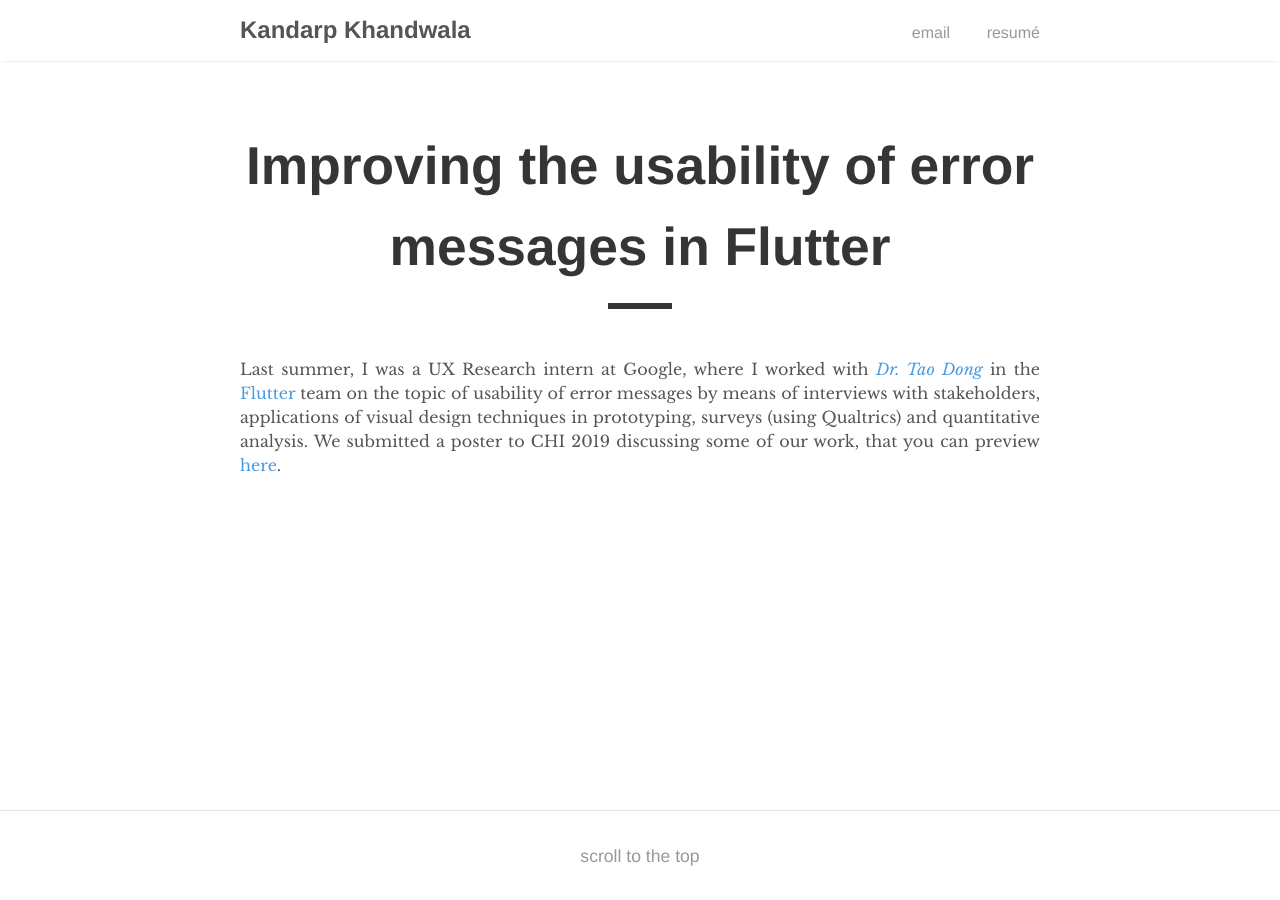
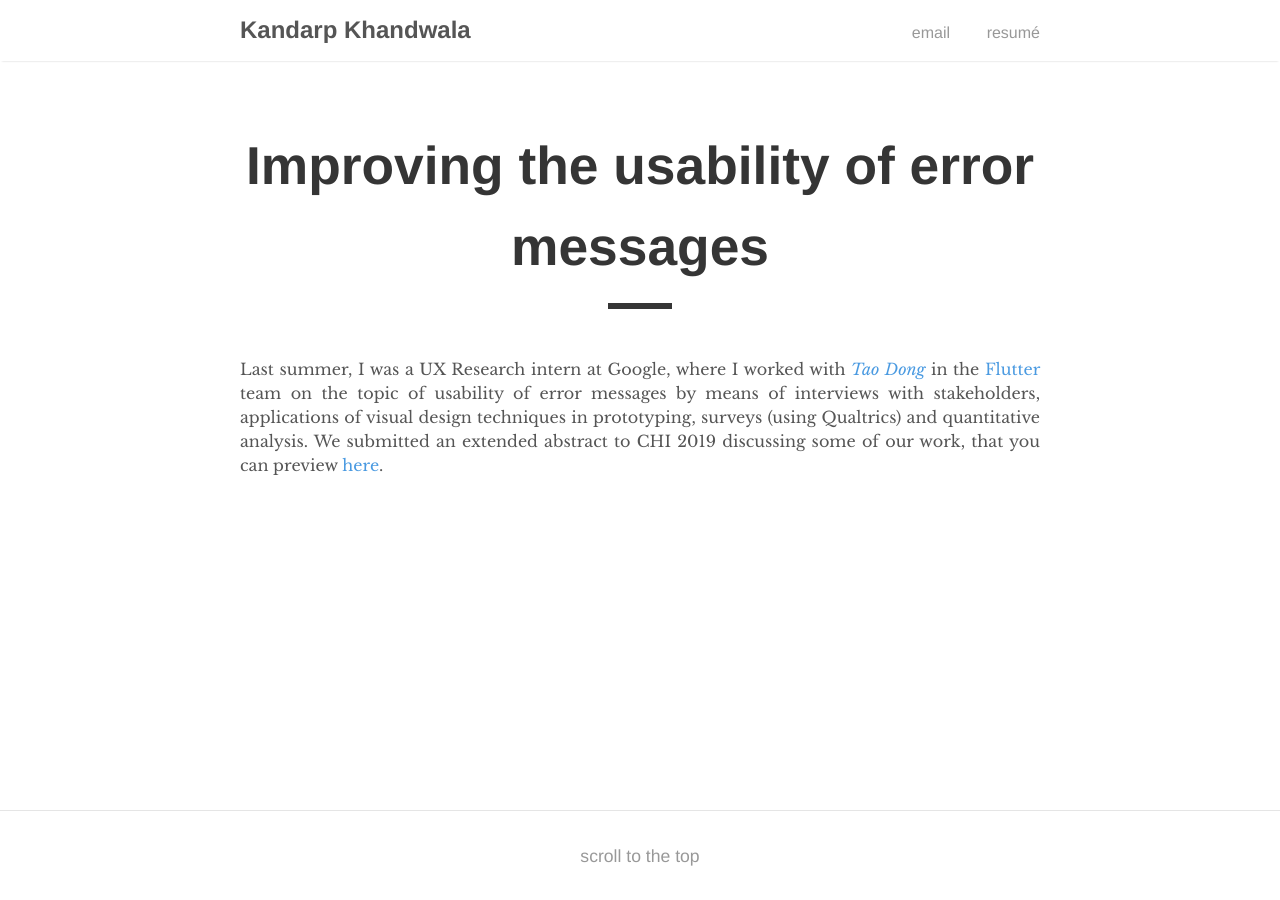
Before and after one commit to kandarpksk/kandarpksk.github.io, a Jekyll site: the page built from _posts/2018-01-29-google.md, in a window 1280 px wide. Built offline with Jekyll 4.4.1, drawn with Linux system fonts in a browser that asks for light colours.

Commit message:
Update 2018-01-29-google.md

```diff
--- a/_posts/2018-01-29-google.md
+++ b/_posts/2018-01-29-google.md
@@ -1,8 +1,8 @@
 ---
 layout: post
-title: "Improving the usability of error messages in Flutter"
-permalink: /google-ux
+title: "Improving the usability of error messages"
+permalink: /flutter
 excerpt: Last summer, I was a UX Research intern at Google, where I worked on the topic of usability of error messages in Flutter by means of interviews with stakeholders, applications of visual design techniques in prototyping, surveys (using Qualtrics) and quantitative analysis. We submitted a poster to CHI 2019 discussing some of our work...
 ---
 
-Last summer, I was a UX Research intern at Google, where I worked with *[Dr. Tao Dong](https://taodong.net)* in the [Flutter](https://flutter.io) team on the topic of usability of error messages by means of interviews with stakeholders, applications of visual design techniques in prototyping, surveys (using Qualtrics) and quantitative analysis. We submitted a poster to CHI 2019 discussing some of our work, that you can preview [here](/files/error-messages-chi2019-preprint-khandwala.pdf).
+Last summer, I was a UX Research intern at Google, where I worked with *[Tao Dong](https://taodong.net)* in the [Flutter](https://flutter.io) team on the topic of usability of error messages by means of interviews with stakeholders, applications of visual design techniques in prototyping, surveys (using Qualtrics) and quantitative analysis. We submitted an extended abstract to CHI 2019 discussing some of our work, that you can preview [here](/files/error-messages-chi2019-preprint-khandwala.pdf).
```
